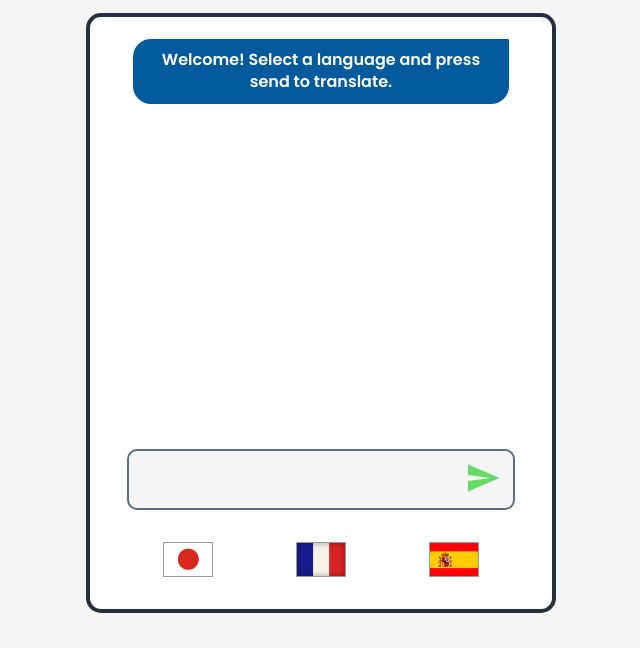
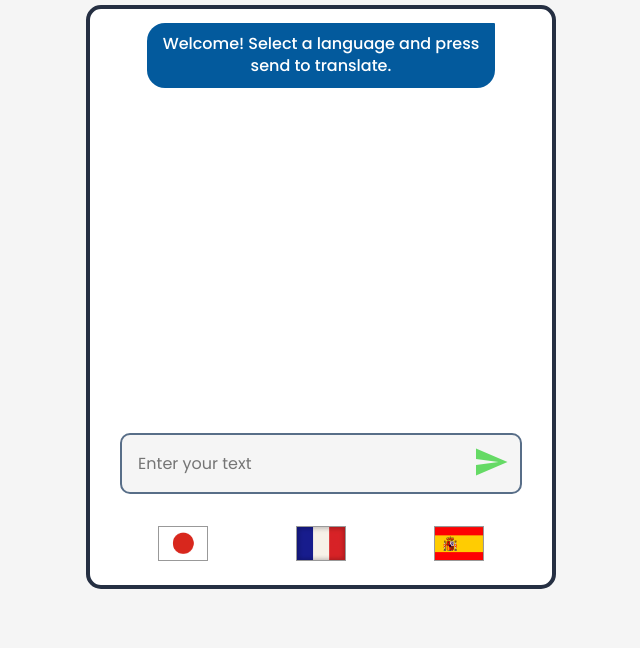
Before and after one commit to pnations/Pollyglot, a website built with Vite: page index.html in a window 1280 px wide. Shown: the part 168-816 px from the top of the page, without its empty margins (319-959 px from the left). Built offline with nearby package versions, Linux system fonts and the light colour scheme.

Commit message:
Refactor CSS for improved consistency and update HTML input placeholder for better user guidance

```diff
--- a/index.css
+++ b/index.css
@@ -2,8 +2,7 @@
   margin: 0 auto;
   padding: 0;
   box-sizing: border-box;
-  font-family: "Poppins", 'Trebuchet MS', 'Lucida Sans Unicode', 'Lucida Grande', 'Lucida Sans', Arial, sans-serif;
-
+  font-family: "Poppins", 'Trebuchet MS', 'Lucida Sans Unicode', 'Lucida Grande', 'Lucida Sans';
   max-width: 490px;
 }
 
@@ -40,7 +39,8 @@ h2 {
     flex-direction: row;
     justify-content: center;
     align-items: center;
-    padding: 2.5rem;}
+    padding: 2.5rem;
+}
 
 #header-text {
     display: flex;
@@ -81,8 +81,8 @@ h2 {
     border: 4px solid #252F42;
     border-radius: 15px;
     background-color: #fff;
-    margin-top: 1rem;
-    padding: 1rem;
+    margin-top: .5em;
+    padding: .5em;
 }
 
 #textToTranslate {
@@ -133,6 +133,7 @@ h2 {
     font-size: 1px;
     line-height: 1.4;
     word-wrap: break-word;
+
 }
 
 .user-message {
@@ -141,7 +142,9 @@ h2 {
     color: #252F42;
     border-bottom-left-radius: 2px;
     font-size: 16px;
-    font-weight: 600;
+    font-weight: 500;
+    word-wrap: break-word;
+    max-width: 80%;
 }
 
 .bot-message {
@@ -150,12 +153,33 @@ h2 {
     color: white;
     border-top-right-radius: 1px;
     font-size: 16px;
-    font-weight: 600;
+    font-weight: 500;
+    word-wrap: break-word;
+    max-width: 80%;
 }
 
 #instruction-message {
-    max-width: 90%;;
+     align-self: flex-start;
+    background: #035A9D;
+    color: white;
+    border-top-right-radius: 1px;
+    font-size: 16px;
+    font-weight: 500;
+    word-wrap: break-word;
+    max-width: 80%;;
 }
+
+#instruction-message::after {
+    position: absolute;
+    left: -10px;
+    bottom: 0;
+    width: 12px;
+    height: 20px;
+    background: transparent;
+    border-bottom-right-radius: 16px 14px;
+}
+
+
 
 .user-message::after {
     content: "";
--- a/index.html
+++ b/index.html
@@ -30,7 +30,7 @@
             </div>
             <div id="input-area">
                 <div id="input-wrapper">
-                    <input type="text" id="textToTranslate">
+                    <input type="text" id="textToTranslate" placeholder="Enter your text">
                     <button id="sendButton"> <svg width="36" height="36" viewBox="0 0 24 24" fill="none" xmlns="http://www.w3.org/2000/svg"><path d="M2 21L23 12L2 3V10L17 12L2 14V21Z" fill="#65DA65"/></svg>
                     </button>
                 </div>
```
